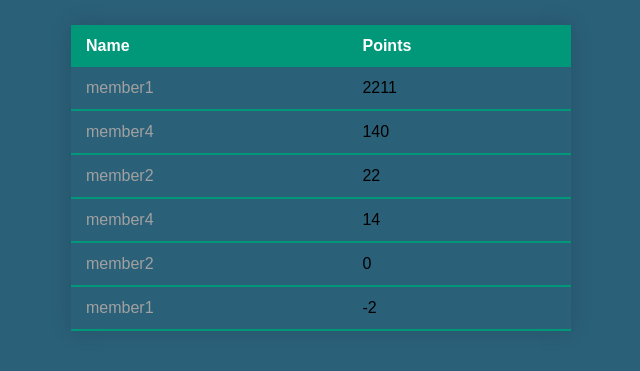
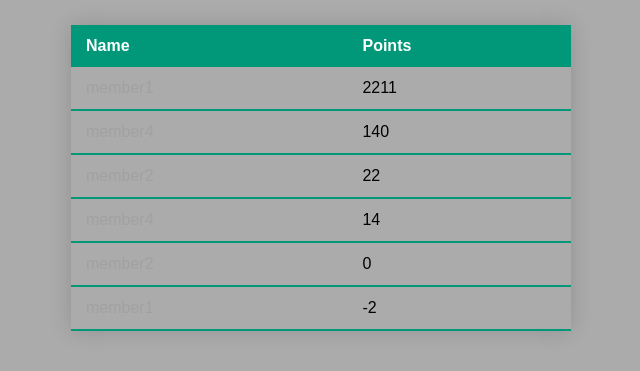
Before and after one commit to Taukurade/chaircord-rl, a Flask app: page / in a window 1280 px wide. Shown: the top 371 px of the page, without its empty margins (319-959 px from the left). Run offline with Flask 2, Linux system fonts and the light colour scheme.

Commit message:
lol bg update

```diff
--- a/static/main.css
+++ b/static/main.css
@@ -1,6 +1,6 @@
 body{
     font-family: Ubuntu, "times new roman", times, roman, serif;
-    background-color: rgb(43, 96, 121);
+    background-color: #ababab;
 }
 
 .styled-table {
```
